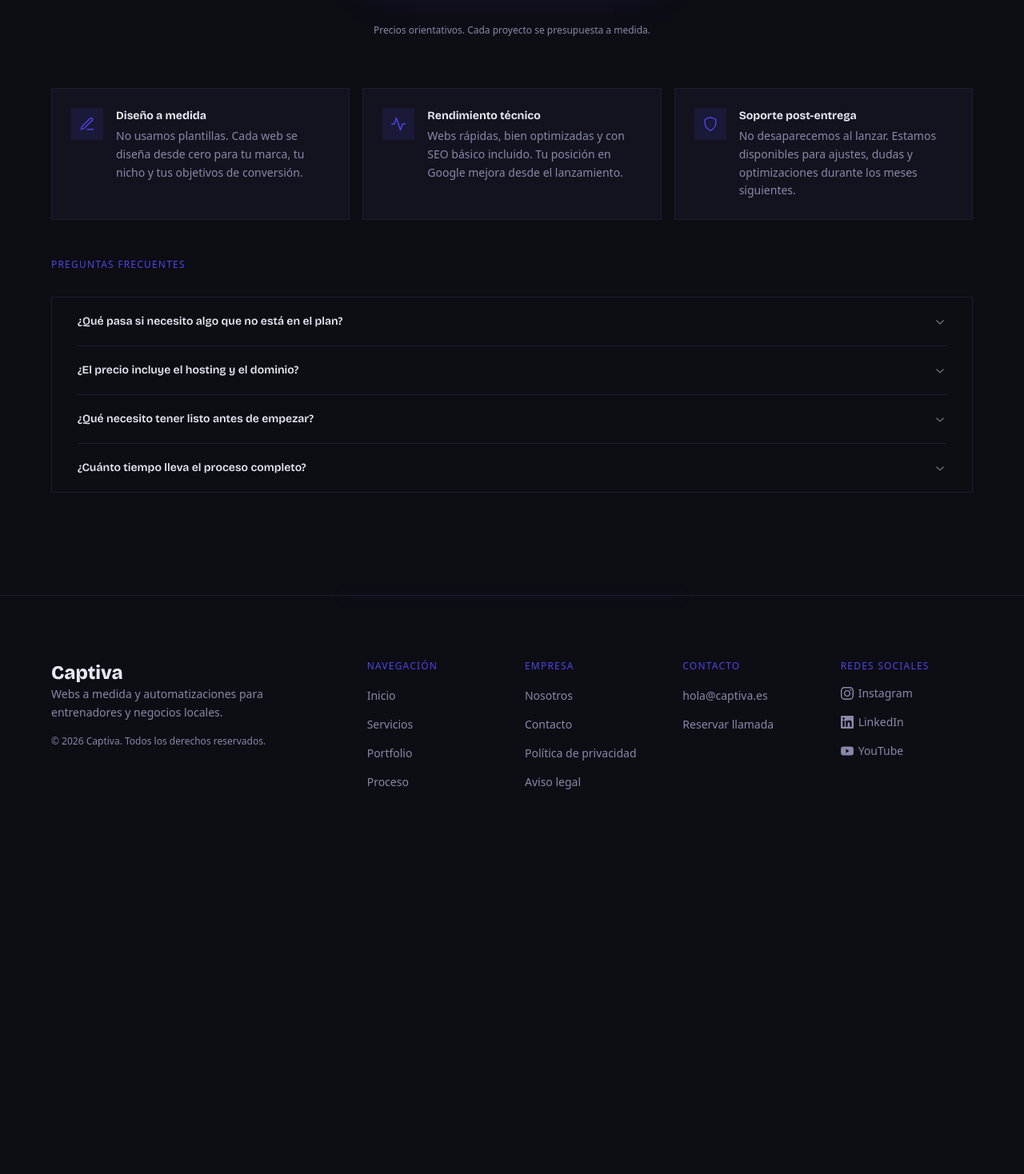
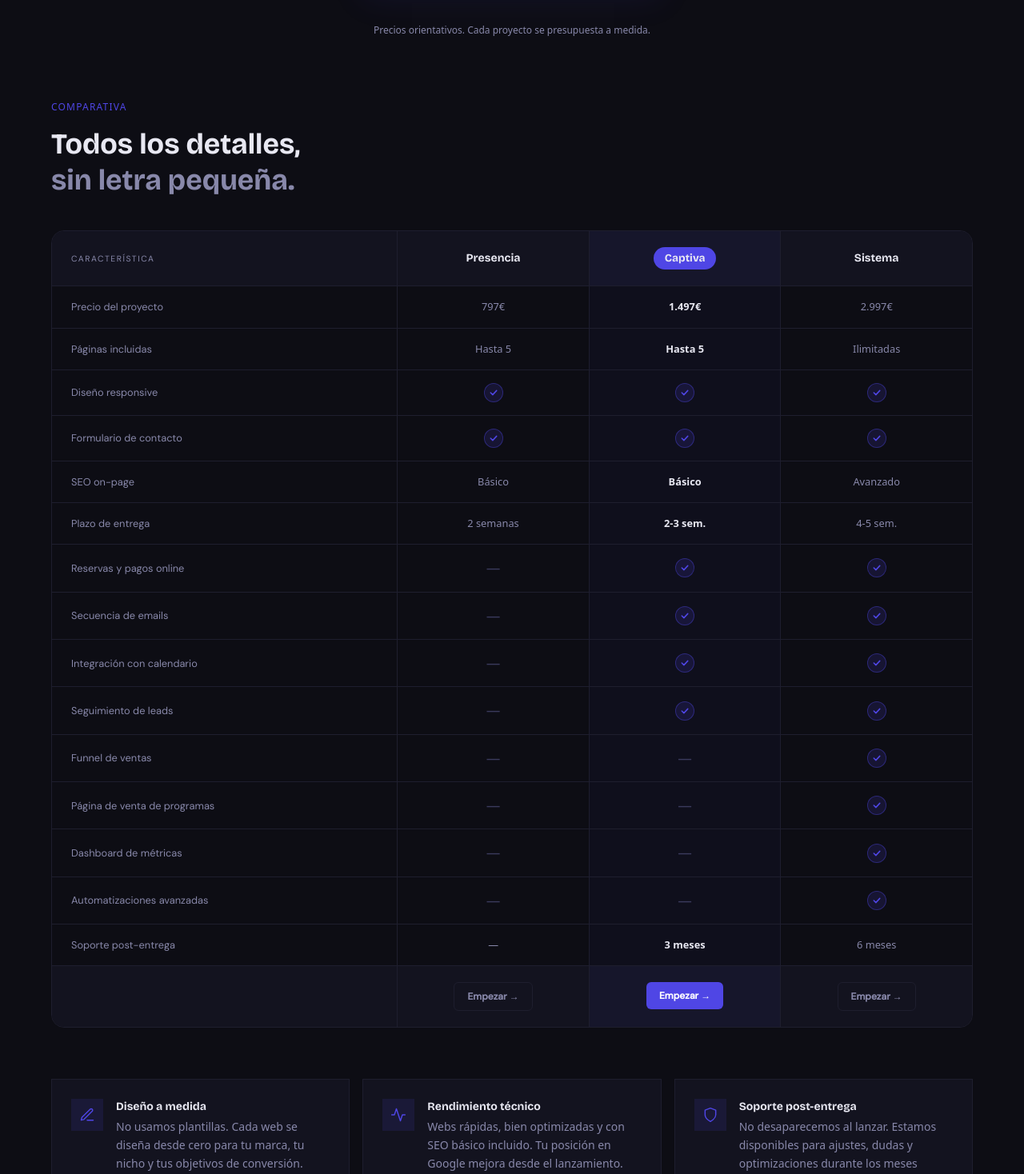
Before and after one commit to Ricardo2325/captiva, a Next.js app: page /servicios in a window 1280 px wide. Shown: the part 1062-2530 px from the top of the page at 80% size. Before the commit the page ends 2131 px from the top, so only its background shows below. Built offline with nearby package versions, Linux system fonts and the light colour scheme.

Commit message:
feat: add comparison table to servicios page

```diff
--- /dev/null
+++ b/src/components/ComparisonTable.tsx
@@ -0,0 +1,247 @@
+'use client';
+
+import { motion } from 'framer-motion';
+import Link from 'next/link';
+
+const ease = [0.22, 1, 0.36, 1] as const;
+
+const plans = ['Presencia', 'Captiva', 'Sistema'];
+const featured = 1; // Captiva
+
+const Check = () => (
+  <div
+    style={{
+      width: '24px', height: '24px',
+      borderRadius: '50%',
+      background: 'rgba(79,70,229,0.15)',
+      border: '1px solid rgba(79,70,229,0.4)',
+      display: 'flex', alignItems: 'center', justifyContent: 'center',
+      margin: '0 auto',
+    }}
+  >
+    <svg width="12" height="12" viewBox="0 0 16 16" fill="none">
+      <path d="M3 8l3.5 3.5L13 4.5" stroke="#4f46e5" strokeWidth="2" strokeLinecap="round" strokeLinejoin="round" />
+    </svg>
+  </div>
+);
+
+const Dash = () => (
+  <span style={{ color: '#3a3a5c', fontSize: '1.1rem', display: 'block', textAlign: 'center' }}>—</span>
+);
+
+type Cell = string | boolean | null;
+
+const rows: { label: string; values: Cell[] }[] = [
+  { label: 'Precio del proyecto',       values: ['797€',       '1.497€',    '2.997€'] },
+  { label: 'Páginas incluidas',          values: ['Hasta 5',    'Hasta 5',   'Ilimitadas'] },
+  { label: 'Diseño responsive',          values: [true,         true,        true] },
+  { label: 'Formulario de contacto',     values: [true,         true,        true] },
+  { label: 'SEO on-page',               values: ['Básico',     'Básico',    'Avanzado'] },
+  { label: 'Plazo de entrega',           values: ['2 semanas',  '2-3 sem.',  '4-5 sem.'] },
+  { label: 'Reservas y pagos online',    values: [null,         true,        true] },
+  { label: 'Secuencia de emails',        values: [null,         true,        true] },
+  { label: 'Integración con calendario', values: [null,         true,        true] },
+  { label: 'Seguimiento de leads',       values: [null,         true,        true] },
+  { label: 'Funnel de ventas',           values: [null,         null,        true] },
+  { label: 'Página de venta de programas', values: [null,       null,        true] },
+  { label: 'Dashboard de métricas',      values: [null,         null,        true] },
+  { label: 'Automatizaciones avanzadas', values: [null,         null,        true] },
+  { label: 'Soporte post-entrega',       values: ['—',          '3 meses',   '6 meses'] },
+];
+
+function CellValue({ value, isFeatured }: { value: Cell; isFeatured: boolean }) {
+  if (value === true) return <Check />;
+  if (value === null) return <Dash />;
+  return (
+    <span
+      style={{
+        display: 'block',
+        textAlign: 'center',
+        fontSize: '0.8rem',
+        fontWeight: isFeatured ? 700 : 400,
+        color: isFeatured ? '#e8e8f2' : '#8888aa',
+      }}
+    >
+      {value}
+    </span>
+  );
+}
+
+export default function ComparisonTable() {
+  return (
+    <motion.div
+      initial={{ opacity: 0, y: 24 }}
+      whileInView={{ opacity: 1, y: 0 }}
+      viewport={{ once: true, margin: '-40px' }}
+      transition={{ duration: 0.6, ease }}
+      className="mt-20"
+    >
+      <div className="mb-10">
+        <p className="text-xs tracking-widest uppercase mb-4" style={{ color: '#4f46e5' }}>
+          Comparativa
+        </p>
+        <h2
+          className="font-display font-bold leading-tight text-3xl md:text-4xl"
+          style={{ color: '#e8e8f2' }}
+        >
+          Todos los detalles,<br />
+          <span style={{ color: '#8888aa' }}>sin letra pequeña.</span>
+        </h2>
+      </div>
+
+      {/* Scroll wrapper for mobile */}
+      <div style={{ overflowX: 'auto' }}>
+        <div style={{ minWidth: '560px' }}>
+          <div
+            style={{
+              border: '1px solid #1e1e2e',
+              borderRadius: '16px',
+              overflow: 'hidden',
+              backgroundColor: '#0d0d14',
+            }}
+          >
+            {/* Header row */}
+            <div
+              style={{
+                display: 'grid',
+                gridTemplateColumns: '1.8fr 1fr 1fr 1fr',
+                borderBottom: '1px solid #1e1e2e',
+                backgroundColor: '#13131f',
+              }}
+            >
+              <div style={{ padding: '1.25rem 1.5rem' }}>
+                <span
+                  className="font-body"
+                  style={{ fontSize: '0.65rem', textTransform: 'uppercase', letterSpacing: '0.15em', color: '#8888aa' }}
+                >
+                  Característica
+                </span>
+              </div>
+              {plans.map((plan, i) => (
+                <div
+                  key={plan}
+                  style={{
+                    padding: '1.25rem 1rem',
+                    textAlign: 'center',
+                    borderLeft: '1px solid #1e1e2e',
+                    position: 'relative',
+                    backgroundColor: i === featured ? 'rgba(79,70,229,0.06)' : 'transparent',
+                  }}
+                >
+                  {i === featured ? (
+                    <span
+                      className="font-display"
+                      style={{
+                        display: 'inline-block',
+                        fontSize: '0.85rem',
+                        fontWeight: 700,
+                        color: '#e8e8f2',
+                        padding: '4px 14px',
+                        borderRadius: '999px',
+                        background: '#4f46e5',
+                      }}
+                    >
+                      {plan}
+                    </span>
+                  ) : (
+                    <span
+                      className="font-display"
+                      style={{ fontSize: '0.875rem', fontWeight: 700, color: '#e8e8f2' }}
+                    >
+                      {plan}
+                    </span>
+                  )}
+                </div>
+              ))}
+            </div>
+
+            {/* Data rows */}
+            {rows.map((row, ri) => (
+              <div
+                key={row.label}
+                style={{
+                  display: 'grid',
+                  gridTemplateColumns: '1.8fr 1fr 1fr 1fr',
+                  borderBottom: ri < rows.length - 1 ? '1px solid #1e1e2e' : 'none',
+                }}
+              >
+                <div
+                  style={{
+                    padding: '1rem 1.5rem',
+                    display: 'flex',
+                    alignItems: 'center',
+                  }}
+                >
+                  <span
+                    className="font-body"
+                    style={{ fontSize: '0.8rem', color: '#8888aa' }}
+                  >
+                    {row.label}
+                  </span>
+                </div>
+                {row.values.map((val, ci) => (
+                  <div
+                    key={ci}
+                    style={{
+                      padding: '1rem',
+                      display: 'flex',
+                      alignItems: 'center',
+                      justifyContent: 'center',
+                      borderLeft: '1px solid #1e1e2e',
+                      backgroundColor: ci === featured ? 'rgba(79,70,229,0.04)' : 'transparent',
+                    }}
+                  >
+                    <CellValue value={val} isFeatured={ci === featured} />
+                  </div>
+                ))}
+              </div>
+            ))}
+
+            {/* CTA row */}
+            <div
+              style={{
+                display: 'grid',
+                gridTemplateColumns: '1.8fr 1fr 1fr 1fr',
+                borderTop: '1px solid #1e1e2e',
+                backgroundColor: '#13131f',
+              }}
+            >
+              <div style={{ padding: '1.25rem 1.5rem' }} />
+              {plans.map((plan, i) => (
+                <div
+                  key={plan}
+                  style={{
+                    padding: '1.25rem 1rem',
+                    textAlign: 'center',
+                    borderLeft: '1px solid #1e1e2e',
+                    backgroundColor: i === featured ? 'rgba(79,70,229,0.06)' : 'transparent',
+                  }}
+                >
+                  <Link
+                    href="/contacto"
+                    className="font-body"
+                    style={{
+                      display: 'inline-block',
+                      fontSize: '0.75rem',
+                      fontWeight: 600,
+                      padding: '8px 16px',
+                      borderRadius: '6px',
+                      textDecoration: 'none',
+                      backgroundColor: i === featured ? '#4f46e5' : 'transparent',
+                      color: i === featured ? '#ffffff' : '#8888aa',
+                      border: i === featured ? 'none' : '1px solid #1e1e2e',
+                      transition: 'opacity 0.2s ease',
+                    }}
+                  >
+                    Empezar →
+                  </Link>
+                </div>
+              ))}
+            </div>
+
+          </div>
+        </div>
+      </div>
+    </motion.div>
+  );
+}
--- a/src/components/Services.tsx
+++ b/src/components/Services.tsx
@@ -3,6 +3,7 @@
 import { motion } from 'framer-motion';
 import Link from 'next/link';
 import { Accordion, AccordionContent, AccordionItem, AccordionTrigger } from '@/components/ui/accordion';
+import ComparisonTable from '@/components/ComparisonTable';
 
 const plans = [
   {
@@ -189,6 +190,8 @@ export default function Services() {
           Precios orientativos. Cada proyecto se presupuesta a medida.
         </motion.p>
 
+        <ComparisonTable />
+
         {/* What's included callout */}
         <motion.div
           initial={{ opacity: 0, y: 24 }}
```
